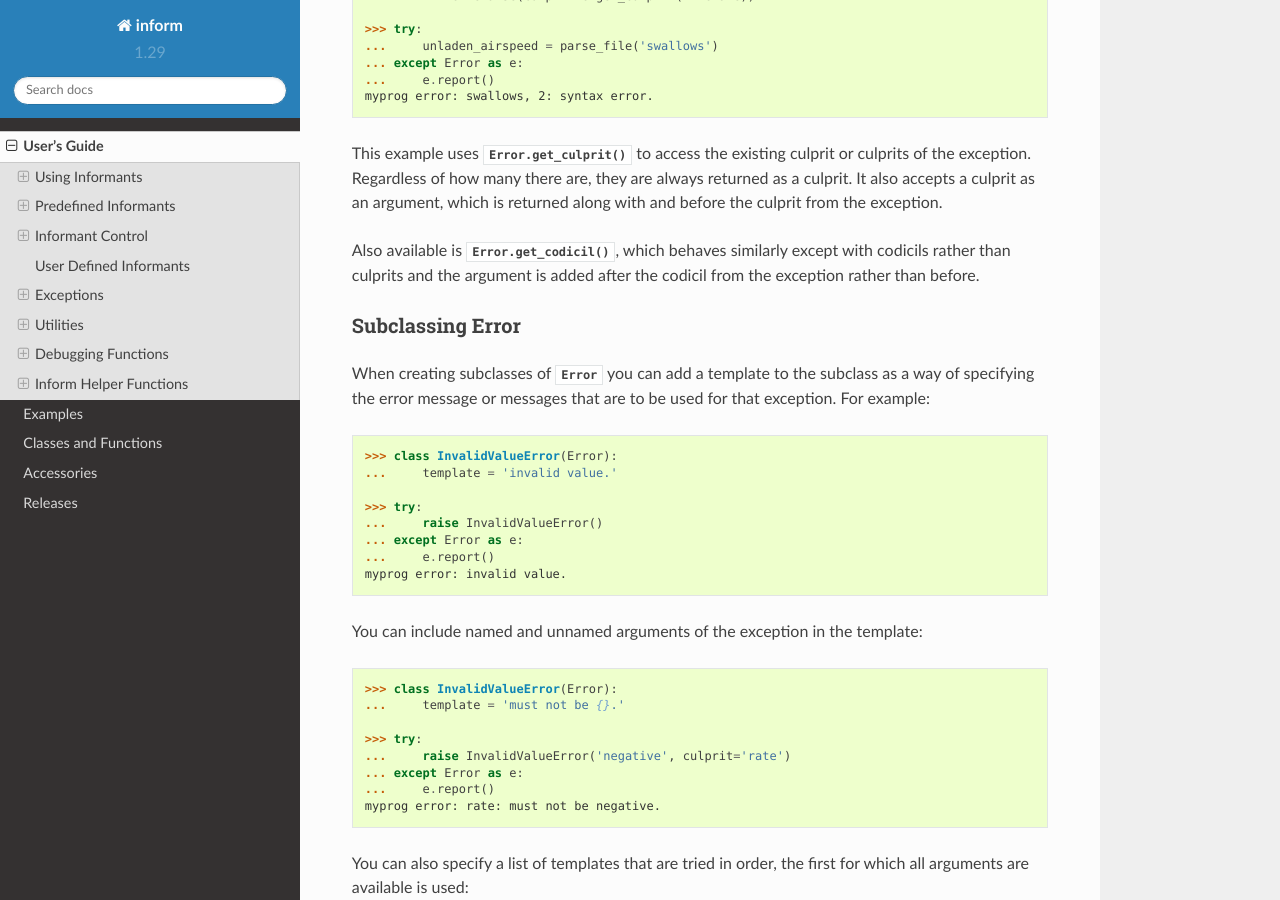
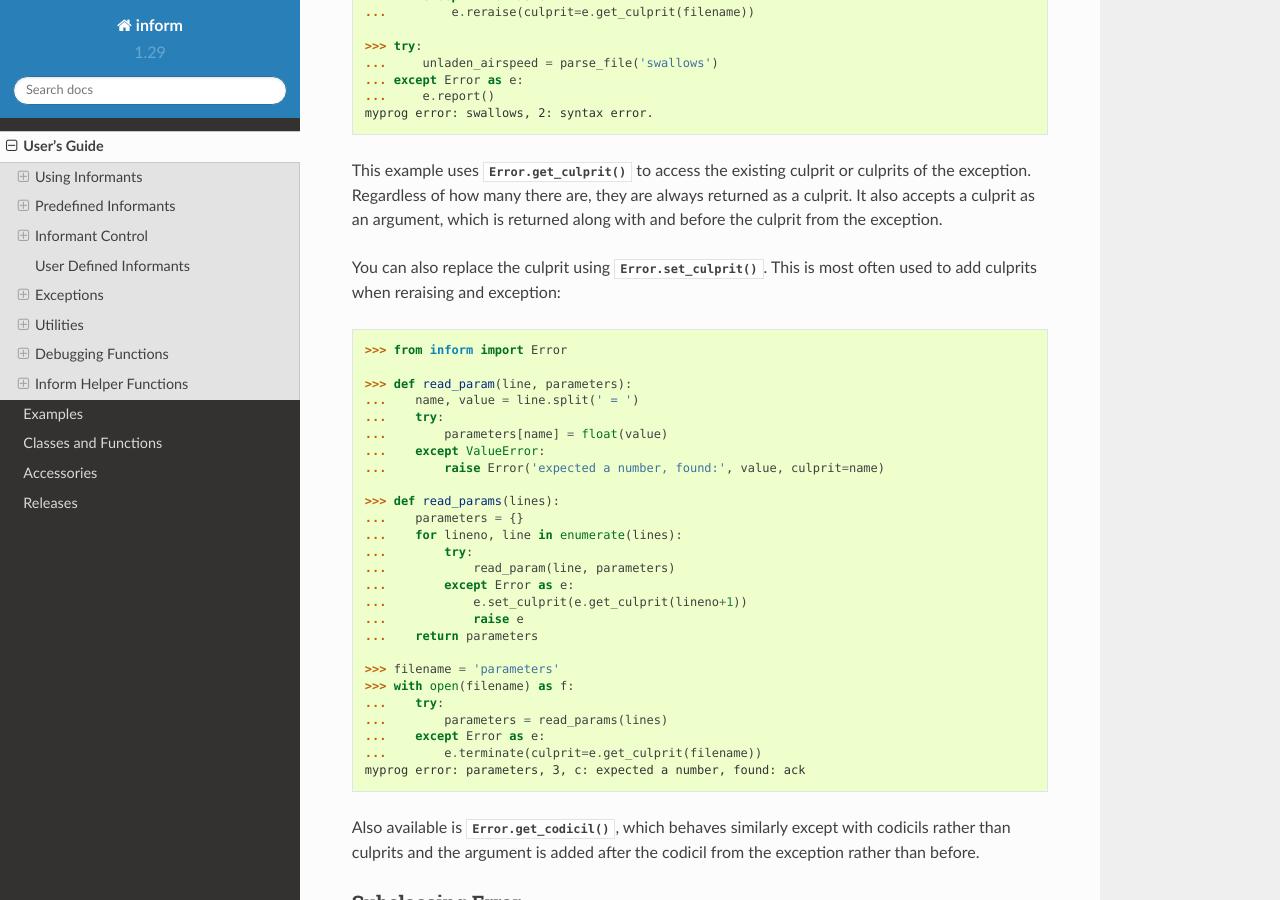
Before and after one commit to KenKundert/inform, a Sphinx documentation site: the page built from doc/user.rst, in a window 1280 px wide and 900 px high, scrolled down 15247 px. Built offline with Sphinx 7.4.7 and the Read the Docs theme 2.0.0, drawn with Linux system fonts in a browser that asks for light colours.

Commit message:
add set_culprit method to Error class

```diff
--- a/doc/user.rst
+++ b/doc/user.rst
@@ -165,6 +165,7 @@ up their argument lists, the culprits are cached in case they are needed.
    ...    for lineno, line in enumerate(lines):
    ...        with add_culprit(lineno+1):
    ...            read_param(line, parameters)
+   ...    return parameters
 
    >>> filename = 'parameters'
    >>> with open(filename) as f, set_culprit(filename):
@@ -914,6 +915,38 @@ This example uses :meth:`Error.get_culprit()` to access the existing culprit or
 culprits of the exception. Regardless of how many there are, they are always
 returned as a culprit. It also accepts a culprit as an argument, which is
 returned along with and before the culprit from the exception.
+
+You can also replace the culprit using :meth:`Error.set_culprit`.  This is most
+often used to add culprits when reraising and exception:
+
+..  code-block:: python
+
+   >>> from inform import Error
+
+   >>> def read_param(line, parameters):
+   ...    name, value = line.split(' = ')
+   ...    try:
+   ...        parameters[name] = float(value)
+   ...    except ValueError:
+   ...        raise Error('expected a number, found:', value, culprit=name)
+
+   >>> def read_params(lines):
+   ...    parameters = {}
+   ...    for lineno, line in enumerate(lines):
+   ...        try:
+   ...            read_param(line, parameters)
+   ...        except Error as e:
+   ...            e.set_culprit(e.get_culprit(lineno+1))
+   ...            raise e
+   ...    return parameters
+
+   >>> filename = 'parameters'
+   >>> with open(filename) as f:
+   ...    try:
+   ...        parameters = read_params(lines)
+   ...    except Error as e:
+   ...        e.terminate(culprit=e.get_culprit(filename))
+   myprog error: parameters, 3, c: expected a number, found: ack
 
 Also available is :meth:`Error.get_codicil()`, which behaves similarly except
 with codicils rather than culprits and the argument is added after the codicil
```
Also changed, not shown: 2 other files.
